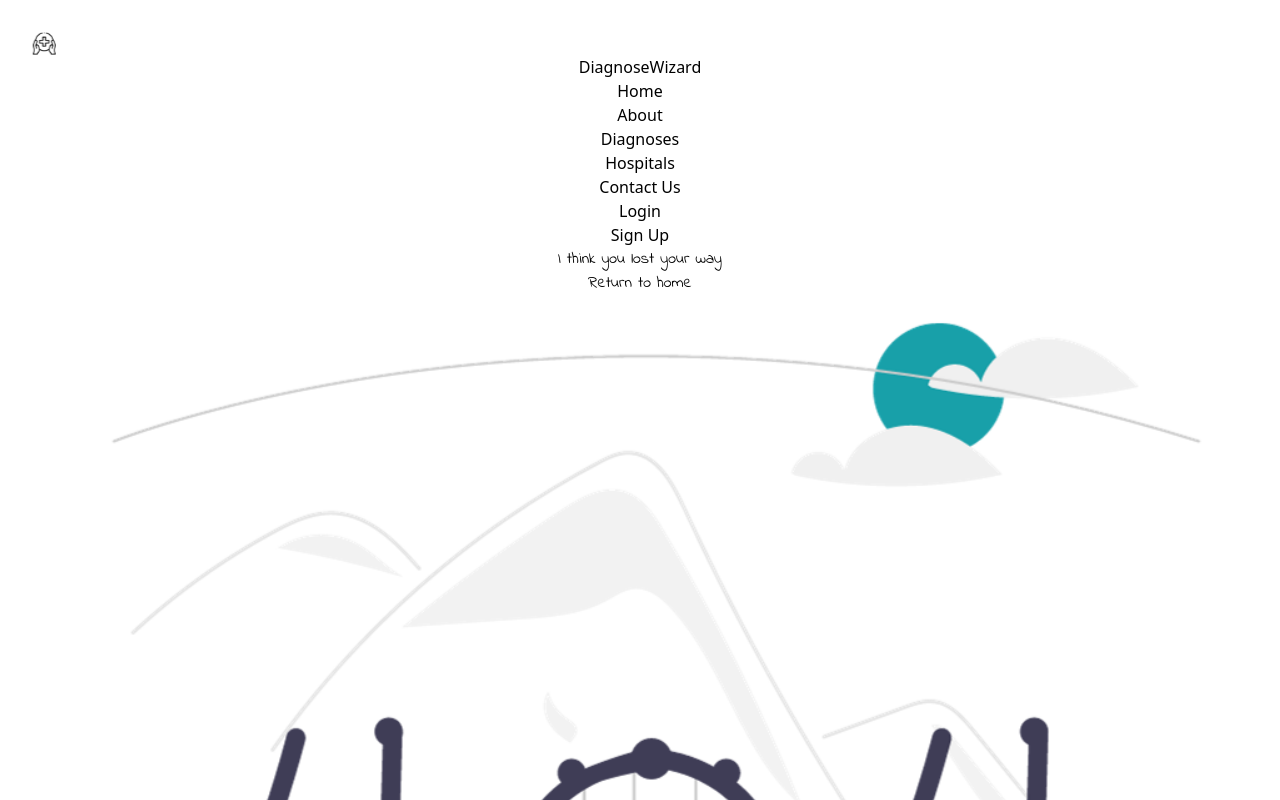
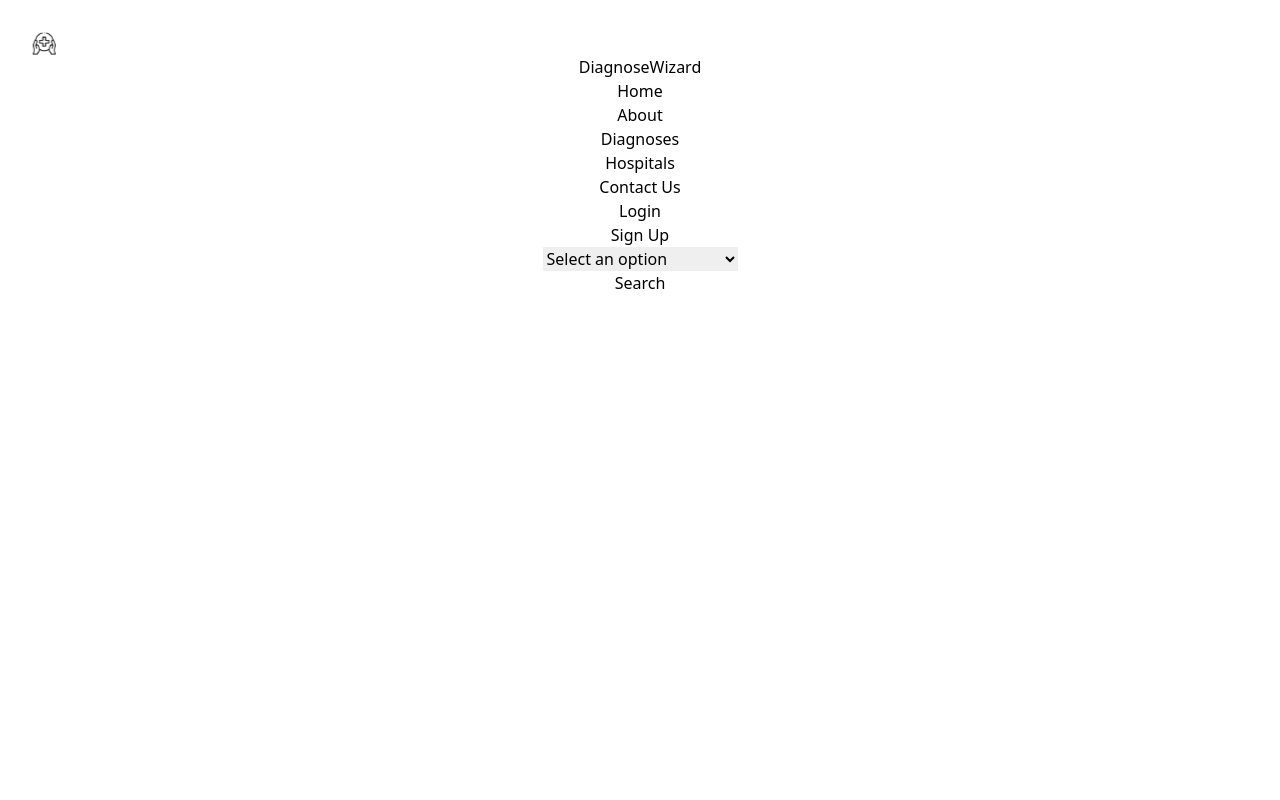
Before and after one commit to adnan-akhtar-ad/DiagnoseWizard, a React (Vite) app in the folder diagnoseWizard/: page /dropdown in a window 1280 px wide. Shown: the top 800 px of the page. Built offline with nearby package versions, Linux system fonts and the light colour scheme.

Commit message:
Added Dropdown Form and created a route for it on navbar

```diff
--- a/diagnoseWizard/src/App.jsx
+++ b/diagnoseWizard/src/App.jsx
@@ -12,6 +12,8 @@ import { Route, Routes } from 'react-router-dom'
 import { useRef } from 'react';
 import PageNotFound from './Pages/PageNotFound';
 import Doctors from './Pages/Doctors';
+import DropdownForm from './Pages/DropdownForm';
+
 function App() {
   const HomeSection = useRef(null);
   const AboutSection = useRef(null);
@@ -58,6 +60,7 @@ function App() {
               FooterSection={FooterSection}
             />} />
         <Route path='/hospitals' element={<Doctors />} />
+        <Route path='/dropdown' element={<DropdownForm />} />
         {!jwt && <Route path='/login' element={<LoginPage />} />}
         {!jwt && <Route path='/signup' element={<SignUpPage />} />}
         {jwt && <Route path='/changePass' element={<ChangePassword />} />}
--- /dev/null
+++ b/diagnoseWizard/src/Pages/DropdownForm.jsx
@@ -0,0 +1,106 @@
+import React, { Component } from 'react';
+
+class DropdownForm extends Component {
+    constructor(props) {
+        super(props);
+        this.state = {
+            selectedOption: '',
+        };
+    }
+
+
+    handleDropdownChange = (event) => {
+        this.setState({ selectedOption: event.target.value });
+    };
+
+    renderForm() {
+        const { selectedOption } = this.state;
+
+        switch (selectedOption) {
+            case 'COVID19':
+                return (
+                    <form>
+                        <input type="text" placeholder='FOR COVID19' />
+                    </form>
+                );
+            case 'Malaria':
+                return (
+                    <form>
+                        <input type="text" placeholder='FOR MALARIA' />
+                    </form>
+                );
+            case 'BreastCancer':
+                return (
+                    <form>
+                        <input className="border-[#979797]" type="text" placeholder='FOR BREAST CANCER' />
+                    </form>
+                );
+            case 'Thyroid':
+                return (
+                    <form>
+                        <input type="text" placeholder='FOR THYROID' />
+                    </form>
+                );
+            case 'Typhoid':
+                return (
+                    <form>
+                        <input type="text" placeholder='FOR TYPHOID' />
+                    </form>
+                );
+            case 'Pneumonia':
+                return (
+                    <form>
+                        <input type="text" placeholder='FOR PNEUMONIA' />
+                    </form>
+                );
+            case 'BrainTumor':
+                return (
+                    <form>
+                        <input type="text" placeholder='FOR BRAIN TUMOR' />
+                    </form>
+                );
+            case 'ChronicKidneyDisease':
+                return (
+                    <form>
+                        <input type="text" placeholder='FOR CHRONIC KIDNEY DISEASE' />
+                    </form>
+                );
+            case 'Parkinsons':
+                return (
+                    <form>
+                        <input type="text" placeholder='FOR PARKINSONS' />
+                    </form>
+                );
+
+            default:
+                return null;
+        }
+    }
+
+    render() {
+        return (
+            <section className="py-[100px]">
+                <div className="shadow-lg  px-[35px] py-[20px] rounded-lg ">
+                    <select className="" onChange={this.handleDropdownChange}>
+                        <option value="">Select an option</option>
+                        <option value="COVID19">COVID19</option>
+                        <option value="BreastCancer">Breast Cancer</option>
+                        <option value="Malaria">Malaria</option>
+                        <option value="Thyroid">Thyroid</option>
+                        <option value="Typhoid">Typhoid</option>
+                        <option value="Pneumonia">Pneumonia</option>
+                        <option value="ChronicKidneyDisease">Chronic Kidney Disease</option>
+                        <option value="BrainTumor">Brain Tumor</option>
+                        <option value="Parkinsons">Parkinsons</option>
+                    </select>
+                    <div className="py-[10px]">
+                        {this.renderForm()}
+                    </div>
+                    <button className="w-[150px] h-[40px] bg-[#18A0A9] text-[#FFFFFF] font-medium rounded-xl my-[10px]">Search</button>
+                </div>
+            </section>
+        );
+    }
+}
+
+export default DropdownForm;
```
